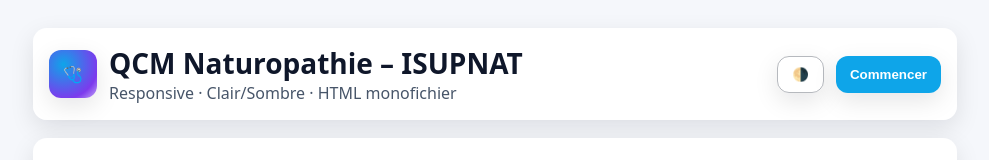
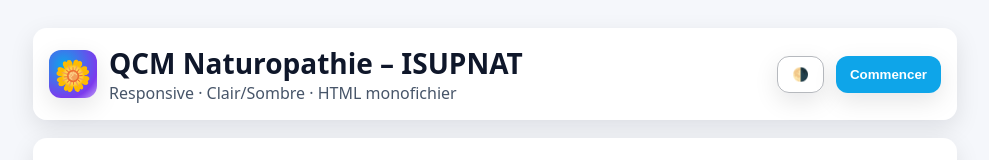
Before and after one commit to feglin/qcm-isupnat, a plain HTML site: page mobile.html in a window 1280 px wide. Shown: the top 160 px of the page, without its empty margins (145-1134 px from the left). Drawn offline with Linux system fonts and the light colour scheme.

Commit message:
Add files via upload

```diff
--- a/mobile.html
+++ b/mobile.html
@@ -15,7 +15,7 @@
     .container{max-width:980px;margin:0 auto;padding:clamp(16px,3vw,28px)}
     header{display:flex;align-items:center;gap:16px;justify-content:space-between;flex-wrap:wrap; padding:16px;border-radius:var(--radius); background:linear-gradient(135deg,var(--surface),var(--card)); box-shadow:var(--shadow)}
     .brand{display:flex;align-items:center;gap:12px}
-    .logo{inline-size:48px;block-size:48px;border-radius:12px;display:grid;place-items:center;background:radial-gradient(120% 120% at 30% 30%, var(--primary) 0%, var(--accent) 60%, transparent 100%); box-shadow:var(--shadow)}
+    .logo{inline-size:48px;block-size:48px;font-size:30px;border-radius:12px;display:grid;place-items:center;background:radial-gradient(120% 120% at 30% 30%, var(--primary) 0%, var(--accent) 60%, transparent 100%); box-shadow:var(--shadow)}
     .brand h1{margin:0; font-size:clamp(20px,4vw,28px)}
     .actions{display:flex;gap:12px}
     .btn{appearance:none;border:none;border-radius:12px;padding:10px 14px;font-weight:600;cursor:pointer; background:var(--primary); color:#fff; box-shadow:var(--shadow)}
@@ -47,7 +47,7 @@
   <div class="container">
     <header>
       <div class="brand">
-        <div class="logo" aria-hidden="true">🩺</div>
+        <div class="logo" aria-hidden="true">🌼</div>
         <div>
           <h1>QCM Naturopathie – ISUPNAT</h1>
           <div style="color:var(--muted)">Responsive · Clair/Sombre · HTML monofichier</div>
```
